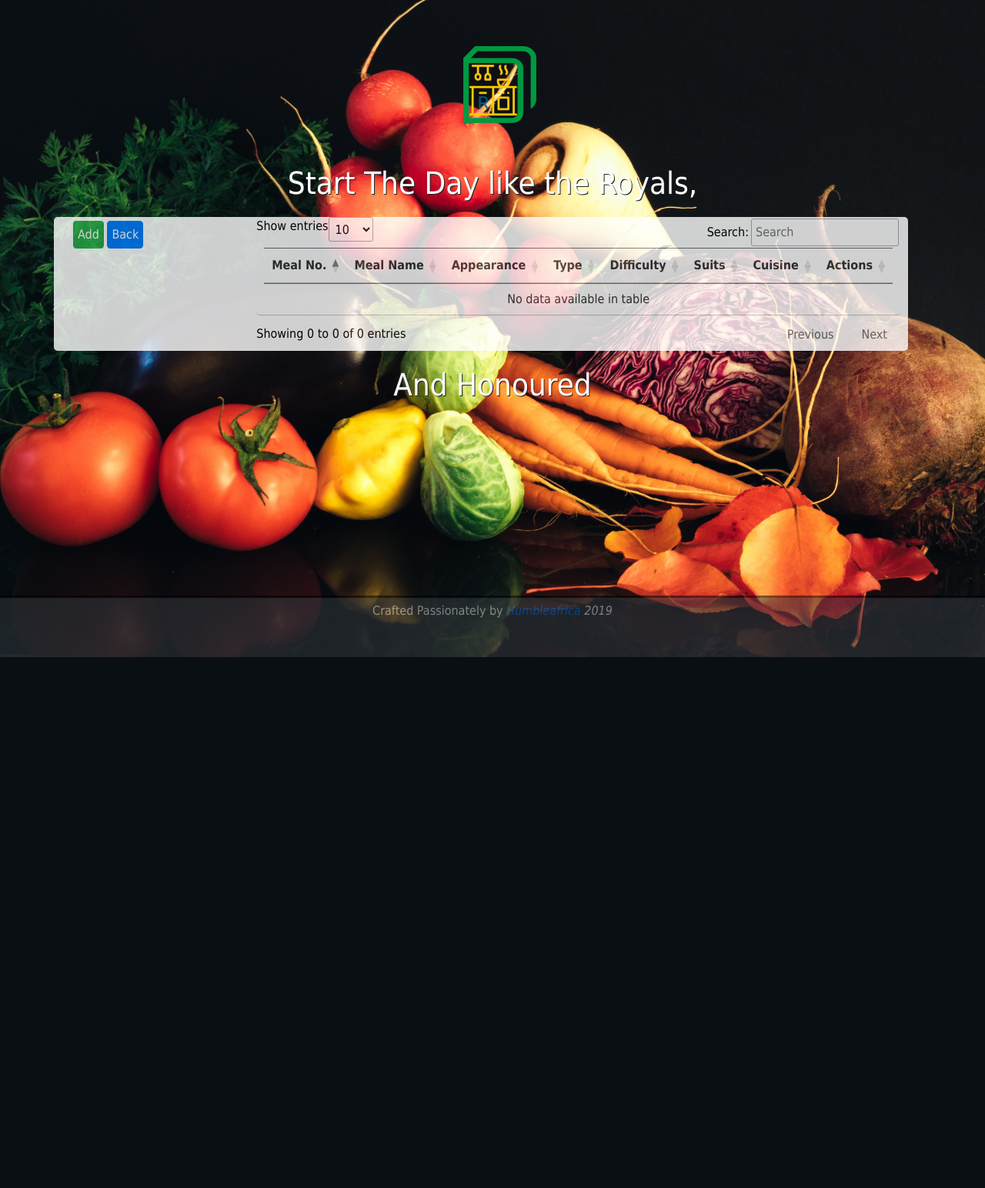
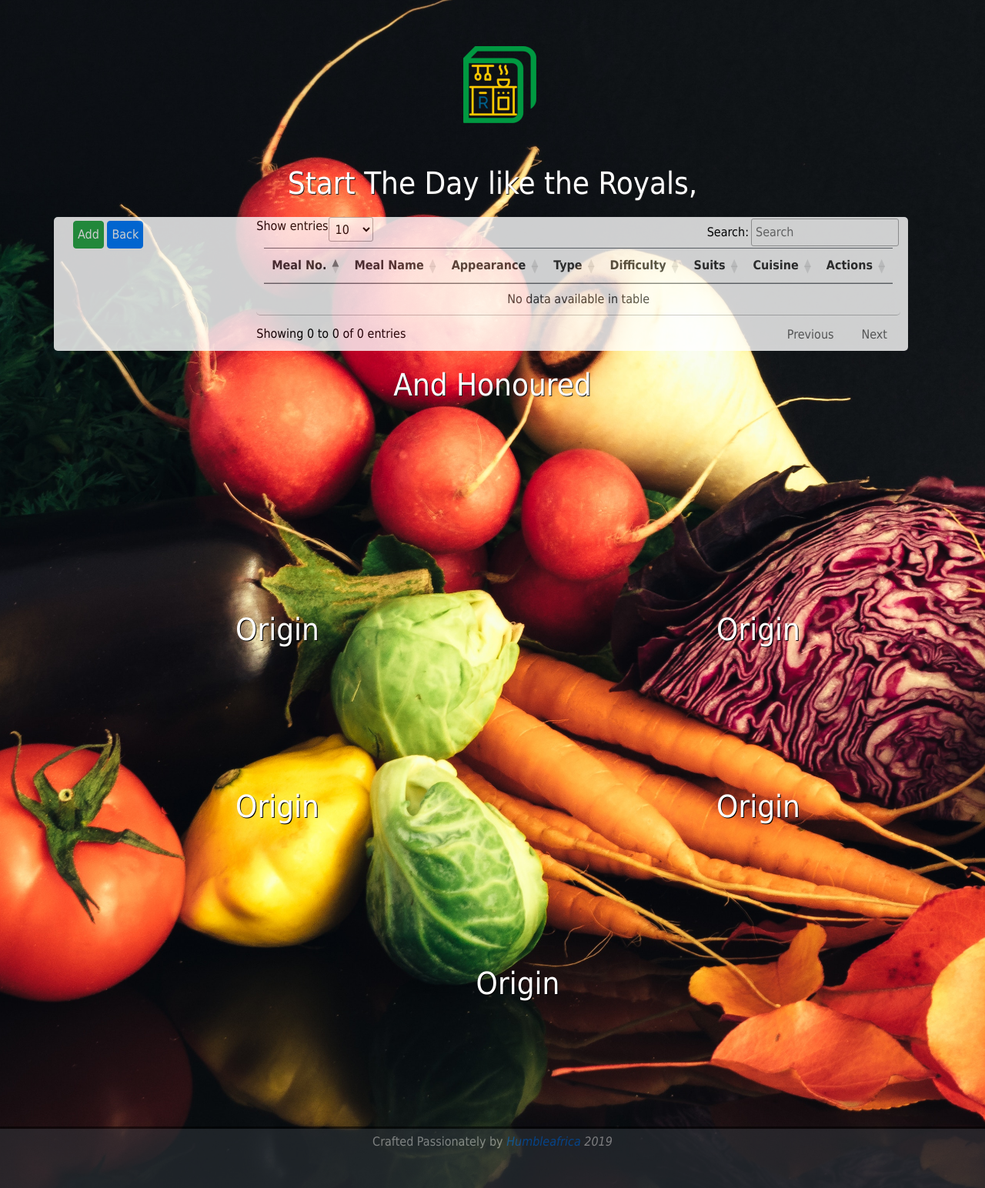
Before and after one commit to humbleafrica-zz/thecookbook, a Django app: page /breakfast/ in a window 1280 px wide. Shown: the part 60-1604 px from the top of the page at 77% size. Before the commit the page ends 914 px from the top, so only its background shows below. Run offline with Django 3.2, Linux system fonts and the light colour scheme; data that the repository does not hold is empty; parts of the project's set-up code (start-up, migrations or seed data) failed here and were passed over; some libraries are stand-ins or nearby versions.

Commit message:
before adding charts

```diff
--- a/recipes/templates/recipes/base.html
+++ b/recipes/templates/recipes/base.html
@@ -62,10 +62,7 @@
     <img src="{% static 'media/images/logo.png' %}" height="100" alt="The Recipe Diary">
 </div> {% endblock %} {% block content %} {% endblock %} {%block favourites%}
 <div class="container-fluid row">
-    {% for instance in object_list%}
-
-    <div class="col-sm favourites">
-        <script>
+    <script>
             var endpoint = 'api/data/' // {% url "get_recipe_data" %}
             var data = parseInt('{{ data.recipes }}')
             $.ajax({
@@ -81,20 +78,36 @@
                 }
             })
         </script>
+    <div class="col-sm favourites">
+        <h1>
+            Origin
+        </h1>
+        <svg></svg>
     </div>
     <div class="col-sm favourites">
-        Most viewed
+        <h1>
+            Origin
+        </h1>
+        <svg></svg>
     </div>
     <div class="col-sm favourites">
-        {{instance.likes}}
+        <h1>
+            Origin
+        </h1>
+        <svg></svg>
     </div>
     <div class="col-sm favourites">
-        {{instance.cuisine}}
+        <h1>
+            Origin
+        </h1>
+        <svg></svg>
     </div>
     <div class="col-sm favourites">
-        {{instance.suits}}
+        <h1>
+            Origin
+        </h1>
+        <svg></svg>
     </div>
-    {% endfor%}
 </div>
 {% endblock %} {%block footer%}
 <footer class="footer">
--- a/recipes/views.py
+++ b/recipes/views.py
@@ -7,8 +7,7 @@ from django.core.urlresolvers import reverse_lazy
 from django.db.models import Q
 from forms import RecipeForm #RawRecipeForm
 from django.contrib.auth.forms import UserCreationForm #import to use the builtin user creation form
-from rest_framework.views import APIView  #rest framework
-from rest_framework.response import Response #rest framework
+
 
 
 #index view###################################################
--- a/thecookbook/urls.py
+++ b/thecookbook/urls.py
@@ -23,6 +23,7 @@ urlpatterns = [
     url(r'^admin/', admin.site.urls),
     url('', include('recipes.urls')),
     url(r'^accounts/', include('django.contrib.auth.urls')),
+
 ]
 
 if settings.DEBUG: # new
```
